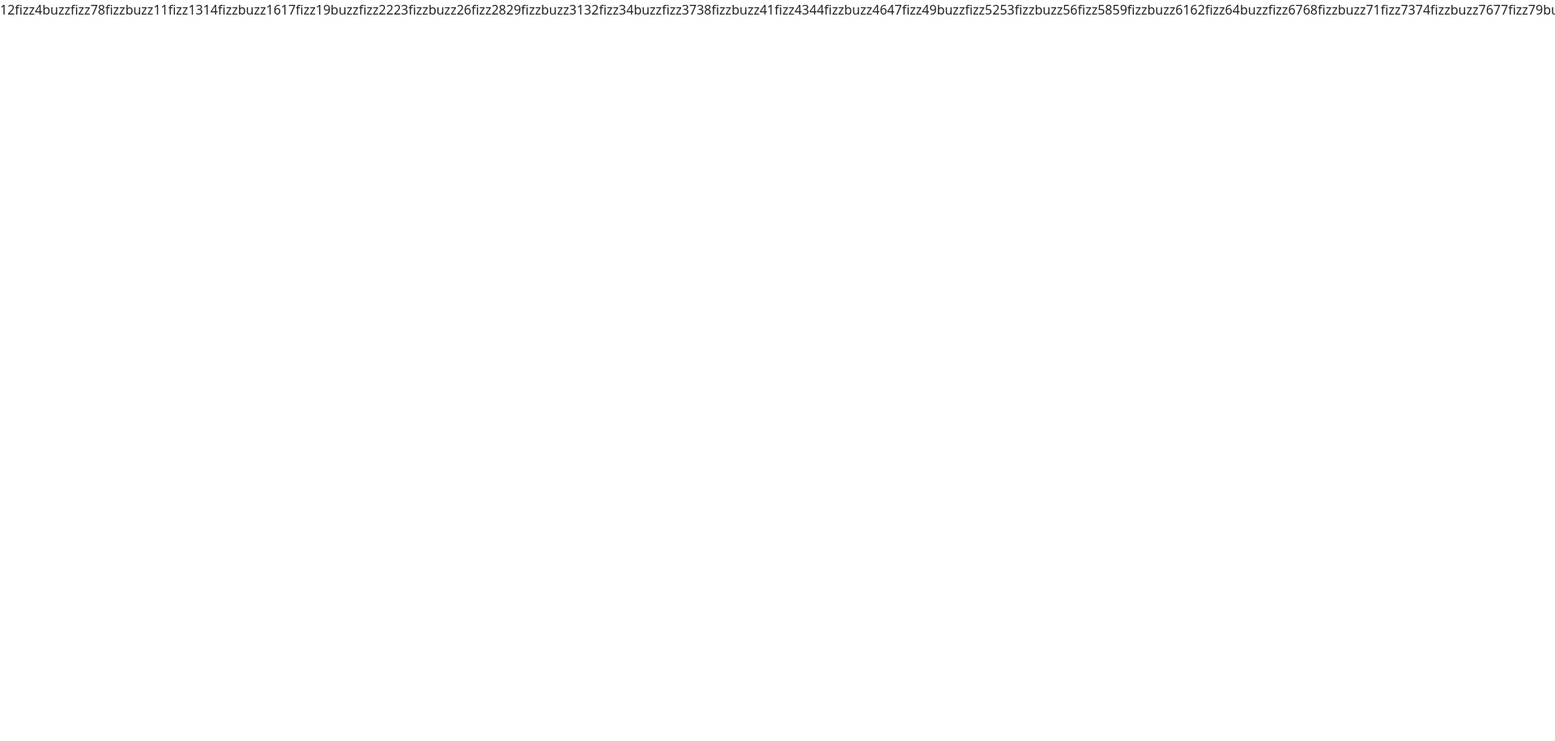
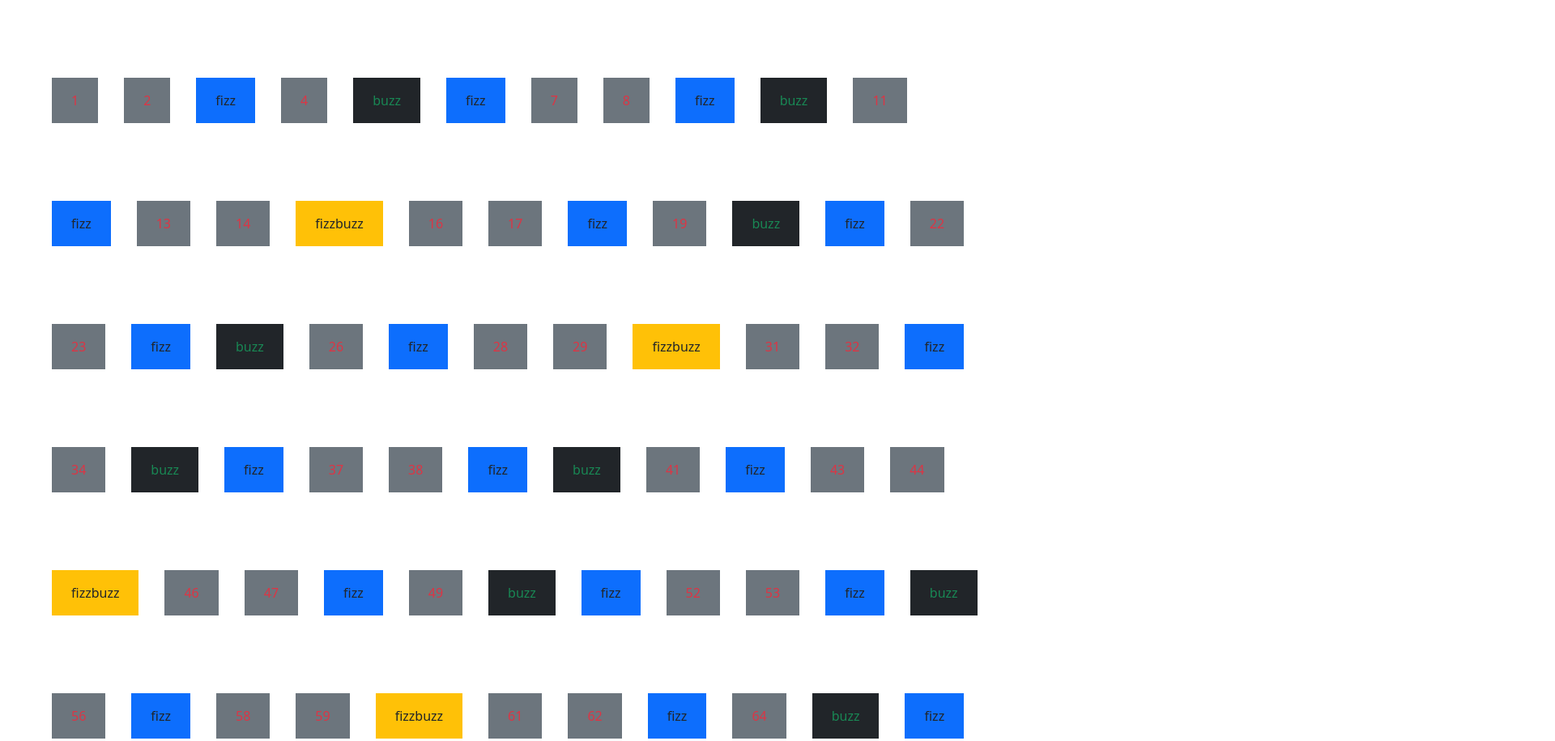
Before and after one commit to AlessioPirrotta/js-fizzbuzz, a plain HTML site: page index.html in a window 1280 px wide. Shown: the top 915 px of the page at 81% size, 1920 px wide, since content can reach past the window. Before the commit the page ends 800 px from the top, so only its background shows below. Drawn offline with nearby package versions, Linux system fonts and the light colour scheme.

Commit message:
bonus completed

```diff
--- a/index.html
+++ b/index.html
@@ -8,9 +8,10 @@
     <link rel="stylesheet" href="./assets/style.css">
 
 </head>
-<body style="width: 100vw;">
-    <div id="cntr">
-        <span></span>
+<body>
+    <div class="d-flex flex-wrap p-5  "; id="cntr">
+
+
     </div>
 
 
--- a/main.js
+++ b/main.js
@@ -1,29 +1,42 @@
 
 
 let container = document.getElementById("cntr")
+
 
  for(let i=1; i<=100; i++ )
  {
 
     if(i % 3 === 0 && i % 5 === 0 ) {
         console.log("fizzbuzz")
-        container.append("fizzbuzz")
+        let nuovoElemento = document.createElement("div")
+        nuovoElemento.textContent = "fizzbuzz"
+        nuovoElemento.className=("bg-warning px-4 py-3 my-5 mx-3")
+        container.append(nuovoElemento)
     }
 
     else if(i % 3 === 0) {
         console.log("fizz")
-        container.append("fizz")
+        let nuovoElemento = document.createElement("div")
+        nuovoElemento.textContent = "fizz"
+        nuovoElemento.className=("bg-primary px-4 py-3 my-5 mx-3")
+        container.append(nuovoElemento)
     }
 
     else if(i % 5 === 0) {
         console.log("buzz")
-        container.append("buzz")
+        let nuovoElemento = document.createElement("div")
+        nuovoElemento.textContent = "buzz"
+        nuovoElemento.className=("text-success bg-dark px-4 py-3 my-5 mx-3")
+        container.append(nuovoElemento)
     }
 
     else{
         console.log(i)
-        let element = (i)
-        container.append(element)
+        let nuovoElemento = document.createElement("div")
+        nuovoElemento.textContent = (i)
+        nuovoElemento.className=("text-danger bg-secondary px-4 py-3 my-5 mx-3")
+        container.append(nuovoElemento)
+
     }
 
 
```
